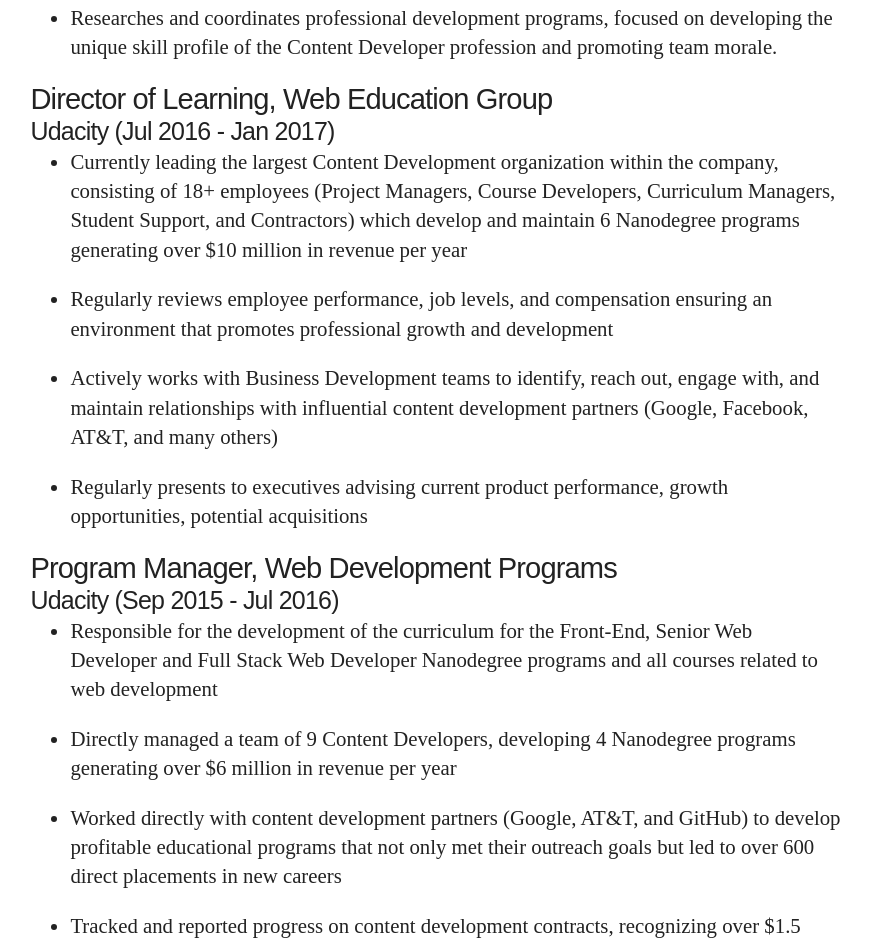
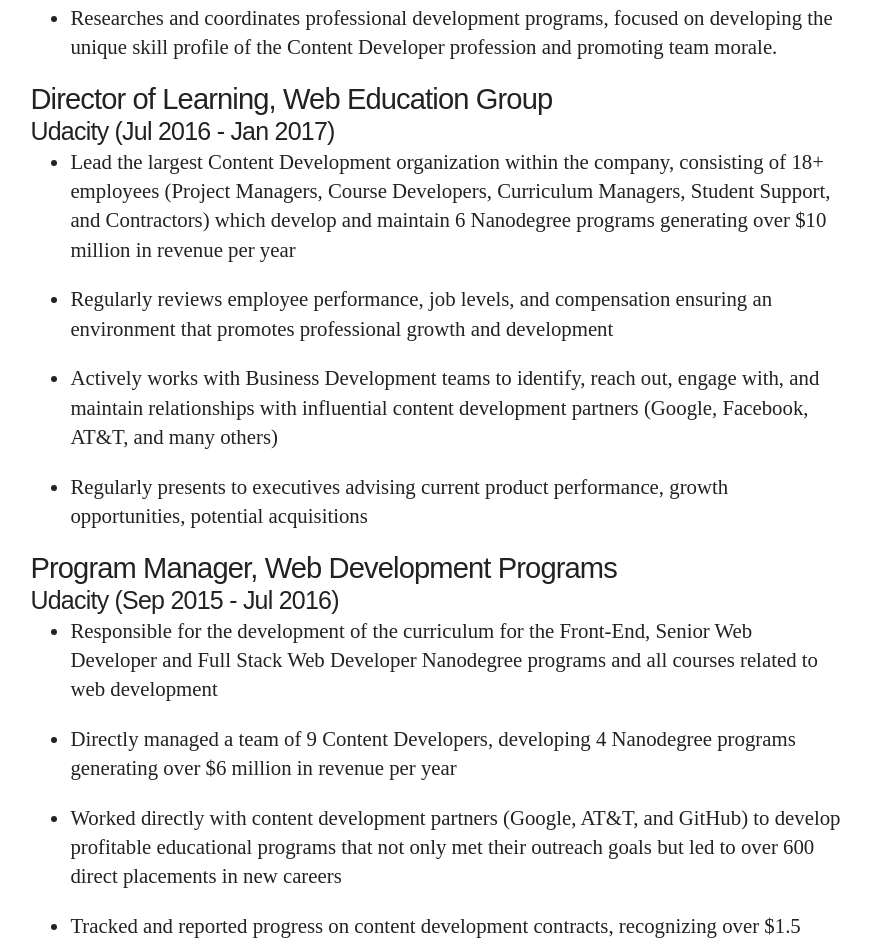
Before and after one commit to walesmd/walesmd.github.io, a plain HTML site: page resume/index.html in a window 1280 px wide. Shown: the part 927-1874 px from the top of the page, without its empty margins (282-1153 px from the left). Drawn offline with Linux system fonts and the light colour scheme; files whose address does not match are found by name.

Commit message:
Commit on Tue May 16 21:36:07 PDT 2017

```diff
--- a/resume/index.html
+++ b/resume/index.html
@@ -66,7 +66,7 @@
 <h3 id="director-of-learning-web-education-group">Director of Learning, Web Education Group</h3>
 <h4 id="udacity-jul-2016-jan-2017-">Udacity (Jul 2016 - Jan 2017)</h4>
 <ul>
-<li><p>Currently leading the largest Content Development organization within the company, consisting of 18+ employees (Project Managers, Course Developers, Curriculum Managers, Student Support, and Contractors) which develop and maintain 6 Nanodegree programs generating over $10 million in revenue per year</p>
+<li><p>Lead the largest Content Development organization within the company, consisting of 18+ employees (Project Managers, Course Developers, Curriculum Managers, Student Support, and Contractors) which develop and maintain 6 Nanodegree programs generating over $10 million in revenue per year</p>
 </li>
 <li><p>Regularly reviews employee performance, job levels, and compensation ensuring an environment that promotes professional growth and development</p>
 </li>
```
